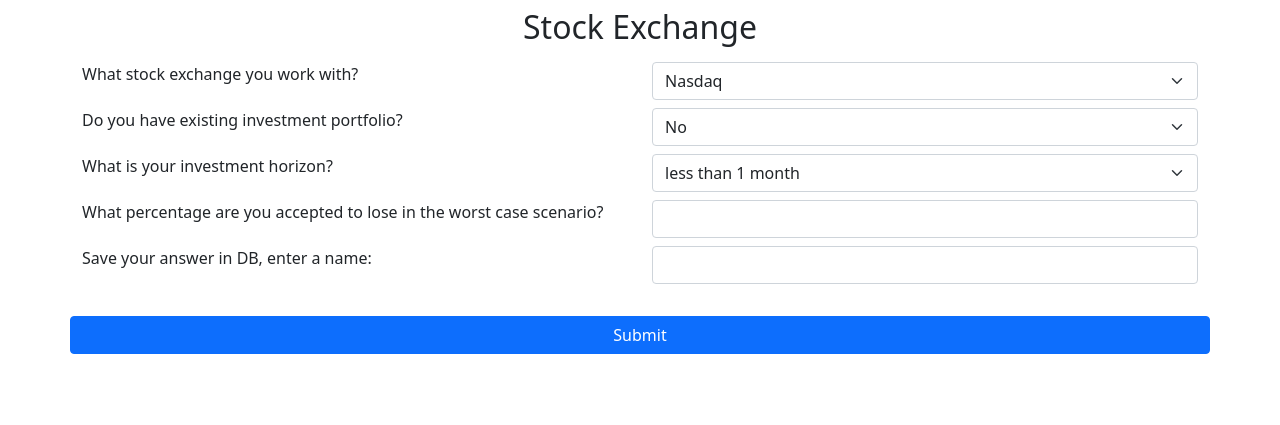
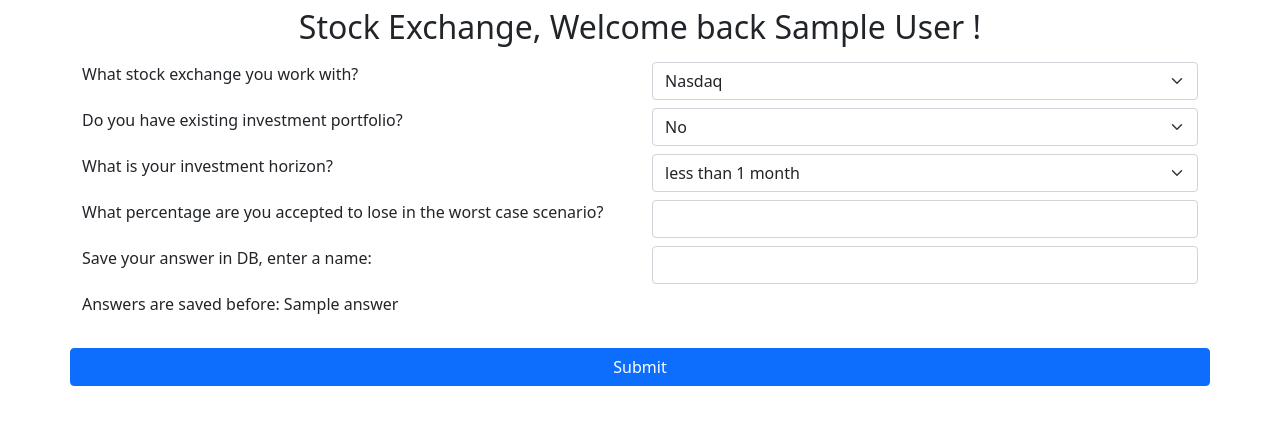
Before and after one commit to havanhuy1997/telegram_html5_game, a Flask app: template templates/index.html in a window 1280 px wide. Shown: the top 425 px of the page. Run offline with Flask 2, Linux system fonts and the light colour scheme; the template is opened without the code that fills it: most values are stand-ins (such as "Sample title", 1, 10 or a date in 2020); some libraries are stand-ins or nearby versions.

Commit message:
Added user support

```diff
--- a/app.py
+++ b/app.py
@@ -1,11 +1,11 @@
 import os
-from flask import json
+import urllib
 
 import telegram
 import pymongo as mg
 from dotenv import load_dotenv
 import flask
-from flask import Flask, request, render_template
+from flask import Flask, request, render_template, json
 
 import utils as ut
 
@@ -29,9 +29,18 @@ def respond():
     update = telegram.Update.de_json(request.get_json(force=True), bot)
     if update["callback_query"]:
         callback_query_id = update["callback_query"]["id"]
-        print(callback_query_id)
+        send_from = update["callback_query"].to_dict()["from"]
+        user = {
+            "user_id": send_from["id"],
+            "user_name": send_from["username"],
+            "user_firstname": send_from["first_name"],
+            "user_lastname": send_from["last_name"],
+        }
         try:
-            bot.answer_callback_query(callback_query_id, url=url + 'game')
+            bot.answer_callback_query(
+                callback_query_id,
+                url=url + 'game?' + urllib.parse.urlencode(user)
+            )
         except Exception as e:
             bot.answer_callback_query(callback_query_id, str(e))
     return "ok"
@@ -39,9 +48,27 @@ def respond():
 
 @app.route("/game", methods=["GET"])
 def game():
+    user_id = request.args.get("user_id")
+    user_name = request.args.get("user_name")
+    user_first_name = request.args.get("user_firstname")
+    user_last_name = request.args.get("user_lastname")
+    user = my_collection.find_one({"user_id": user_id})
+    if not user:
+        user = {
+            "user_id": user_id,
+            "user_name": user_name,
+            "user_firstname": user_first_name,
+            "user_lastname": user_last_name,
+        }
+    else:
+        del user["_id"]
     return render_template(
         "index.html",
-        data={"url": url, "stock_codes": ut.load_data(STOCK_CODES_FILE)}
+        data={
+            "url": url,
+            "stock_codes": ut.load_data(STOCK_CODES_FILE),
+            "user": user,
+        }
     )
 
 
@@ -57,18 +84,38 @@ def submit():
         response = flask.jsonify({})
         add_headers(response)
         return response
+    print(request.data)
     data = json.loads(request.data)
     print(data)
-    if my_collection.find({"name": data.get("name")}).count() > 0:
-        res = {
-            "result": False,
-            "message": "Name already exists",
-        }
+    saved = False
+    user = my_collection.find_one({"user_id": data["user_id"]})
+    if user:
+        existing_answer_names = [answer["name"] for answer in user["answers"]]
+        if data["answer"]["name"] not in existing_answer_names:
+            user["answers"].append(data["answer"])
+            my_collection.update_one(
+                {"user_id": data.get("user_id")},
+                {"$set": {"answers": user["answers"]}}
+            )
+            saved = True
     else:
-        my_collection.insert_one(data)
+        my_collection.insert_one({
+            "user_id": data["user_id"],
+            "user_name": data["user_name"],
+            "user_firstname": data["user_firstname"],
+            "user_lastname": data["user_lastname"],
+            "answers": [data["answer"]]
+        })
+        saved = True
+    if saved:
         res = {
             "result": True,
             "message":  "Success",
+        }
+    else:
+        res = {
+            "result": False,
+            "message": "Answer name already exists",
         }
     res = flask.jsonify(res)
     add_headers(res)
--- a/templates/index.html
+++ b/templates/index.html
@@ -28,7 +28,17 @@
 
 <body>
     <div class="container">
-        <div class="row mt-2"><h2 class="text-center">Stock Exchange</h2></div>
+        <div class="row mt-2">
+            <h2 class="text-center">
+                Stock Exchange,
+                {% if data.user.answers %}
+                    Welcome back
+                {% else %}
+                    Hello
+                {% endif %}
+                {{ data.user.user_firstname }} {{ data.user.user_lastname }} !
+            </h2>
+        </div>
         <div class="row mt-2">
             <div class="col">What stock exchange you work with?</div>
             <div class="col">
@@ -97,8 +107,18 @@
                 <input class="form-control" type="text" name="" id="namePortfolio" required>
                 <p class="text-danger errorNamePortfolio" style="display:none;">Error! Field is emply</p>
             </div>
+        </div>
+        {% if data.user.answers %}
+            <div class="row mt-2">
+                <div class="col">
+                    Answers are saved before:
+                    {% for answer in data.user.answers %}
+                        {{ answer.name }} &ensp;
+                    {% endfor %}
+                </div>
+            </div>
+        {% endif %}
 
-        </div>
         <div class="row mt-2">
             <p class="response-txt text-center"></p>
         </div>
@@ -113,8 +133,11 @@
         </script>
 
     <script>
+
         var url = "{{ data.url }}submit";
-        var stockCodes = JSON.parse("{{ data.stock_codes }}".replaceAll("&#39;", '"'));
+        var stockCodes = parseJson("{{ data.stock_codes }}");
+        console.log("{{ data.user }}")
+        var user = parseJson("{{ data.user }}");
         var stockExchange = document.querySelector('#stockExchange');
         var isExistPortfolio = document.querySelector('#isExistPortfolio');
         var investmentHorizon = document.querySelector('#investmentHorizon');
@@ -123,6 +146,12 @@
         var errorPercentLose = document.querySelector(".errorPercentLose")
         var errorNamePortfolio = document.querySelector(".errorNamePortfolio")
         var stockCodesEl = document.querySelector('#stock-codes');
+
+        function parseJson(s) {
+            return JSON.parse(
+                s.replaceAll("&#39;", '"').replaceAll("None", "null")
+            );
+        }
 
         function getStockCodes(stock) {
             const codes = [];
@@ -219,13 +248,18 @@
                 ).map((i, el) => el.value).toArray(),
                 "name": namePortfolio.value,
             }
-            console.log(result);
             fetch(url, {
                 method: 'POST',
                 headers: {
                     'Content-Type': 'application/json',
                 },
-                body: JSON.stringify(result)
+                body: JSON.stringify({
+                    user_id: user.user_id,
+                    user_name: user.user_name,
+                    user_firstname: user.user_firstname,
+                    user_lastname: user.user_lastname,
+                    "answer": result,
+                })
             })
             .then(async res => {
                 const data = await res.json();
@@ -237,6 +271,8 @@
                 };
             })
             .catch((error) => {
+                $(".response-txt").text("Unknown Error! Try again.");
+                $(".response-txt").css("color", "red");
                 console.error('Error:', error);
             })
         }
```
